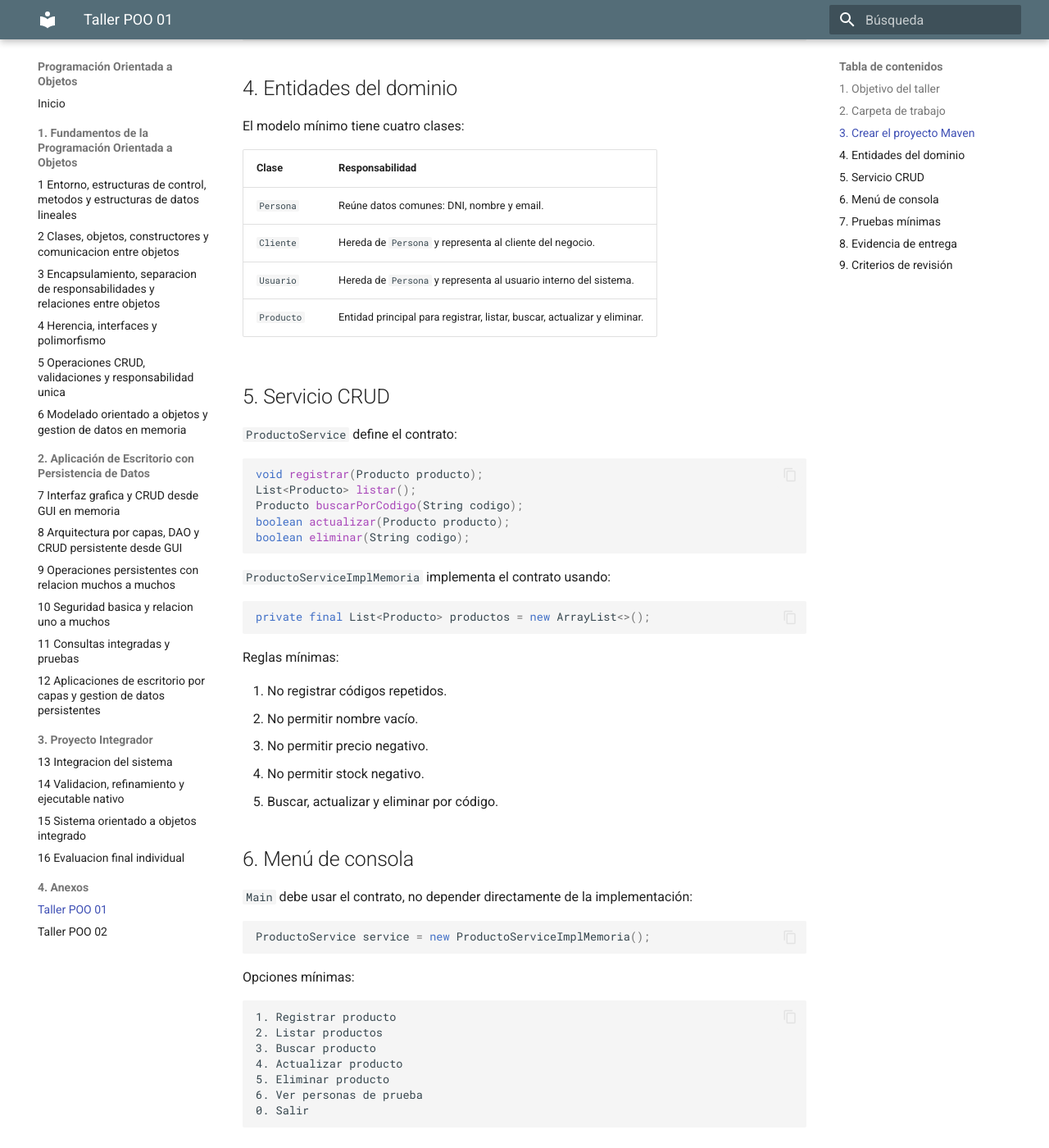
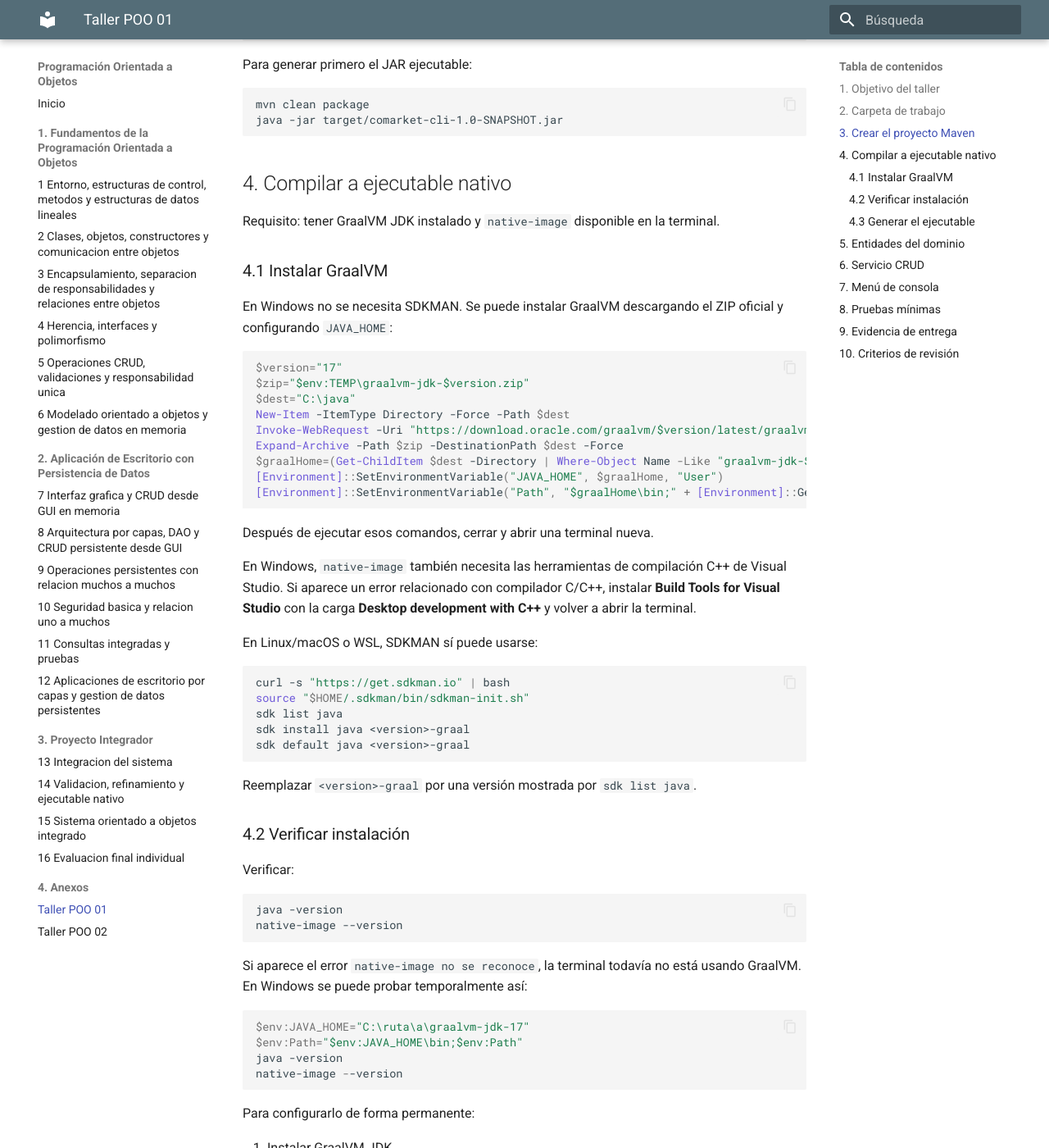
Before and after one commit to 262poo/comarket, an MkDocs documentation site: the page built from docs/POOTaller01.md, in a window 1280 px wide and 1400 px high, scrolled down 1461 px. Shown: the whole window at 82% size. Built offline with MkDocs 1.6.1 and Material for MkDocs 9.7.7, drawn with Linux system fonts in a browser that asks for light colours; some of the changed text lies outside the part shown.

Commit message:
first commit

````diff
--- a/docs/POOTaller01.md
+++ b/docs/POOTaller01.md
@@ -76,7 +76,96 @@ mvn compile
 mvn exec:java
 ```
 
-## 4. Entidades del dominio
+Para generar primero el JAR ejecutable:
+
+```bash
+mvn clean package
+java -jar target/comarket-cli-1.0-SNAPSHOT.jar
+```
+
+## 4. Compilar a ejecutable nativo
+
+Requisito: tener GraalVM JDK instalado y `native-image` disponible en la terminal.
+
+### 4.1 Instalar GraalVM
+
+En Windows no se necesita SDKMAN. Se puede instalar GraalVM descargando el ZIP oficial y configurando `JAVA_HOME`:
+
+```powershell
+$version="17"
+$zip="$env:TEMP\graalvm-jdk-$version.zip"
+$dest="C:\java"
+New-Item -ItemType Directory -Force -Path $dest
+Invoke-WebRequest -Uri "https://download.oracle.com/graalvm/$version/latest/graalvm-jdk-$version`_windows-x64_bin.zip" -OutFile $zip
+Expand-Archive -Path $zip -DestinationPath $dest -Force
+$graalHome=(Get-ChildItem $dest -Directory | Where-Object Name -Like "graalvm-jdk-$version*").FullName
+[Environment]::SetEnvironmentVariable("JAVA_HOME", $graalHome, "User")
+[Environment]::SetEnvironmentVariable("Path", "$graalHome\bin;" + [Environment]::GetEnvironmentVariable("Path", "User"), "User")
+```
+
+Después de ejecutar esos comandos, cerrar y abrir una terminal nueva.
+
+En Windows, `native-image` también necesita las herramientas de compilación C++ de Visual Studio. Si aparece un error relacionado con compilador C/C++, instalar **Build Tools for Visual Studio** con la carga **Desktop development with C++** y volver a abrir la terminal.
+
+En Linux/macOS o WSL, SDKMAN sí puede usarse:
+
+```bash
+curl -s "https://get.sdkman.io" | bash
+source "$HOME/.sdkman/bin/sdkman-init.sh"
+sdk list java
+sdk install java <version>-graal
+sdk default java <version>-graal
+```
+
+Reemplazar `<version>-graal` por una versión mostrada por `sdk list java`.
+
+### 4.2 Verificar instalación
+
+Verificar:
+
+```bash
+java -version
+native-image --version
+```
+
+Si aparece el error `native-image no se reconoce`, la terminal todavía no está usando GraalVM. En Windows se puede probar temporalmente así:
+
+```powershell
+$env:JAVA_HOME="C:\ruta\a\graalvm-jdk-17"
+$env:Path="$env:JAVA_HOME\bin;$env:Path"
+java -version
+native-image --version
+```
+
+Para configurarlo de forma permanente:
+
+1. Instalar GraalVM JDK.
+2. Crear o actualizar la variable `JAVA_HOME` con la ruta de GraalVM.
+3. Agregar `%JAVA_HOME%\bin` al inicio de `Path`.
+4. Cerrar y abrir una terminal nueva.
+5. Ejecutar nuevamente `native-image --version`.
+
+### 4.3 Generar el ejecutable
+
+Generar el ejecutable nativo desde `comarket-cli`:
+
+```bash
+native-image -jar target/comarket-cli-1.0-SNAPSHOT.jar comarket-cli
+```
+
+Ejecutar en Windows:
+
+```bash
+.\comarket-cli.exe
+```
+
+Ejecutar en Linux/macOS:
+
+```bash
+./comarket-cli
+```
+
+## 5. Entidades del dominio
 
 El modelo mínimo tiene cuatro clases:
 
@@ -87,7 +176,7 @@ El modelo mínimo tiene cuatro clases:
 | `Usuario` | Hereda de `Persona` y representa al usuario interno del sistema. |
 | `Producto` | Entidad principal para registrar, listar, buscar, actualizar y eliminar. |
 
-## 5. Servicio CRUD
+## 6. Servicio CRUD
 
 `ProductoService` define el contrato:
 
@@ -113,7 +202,7 @@ Reglas mínimas:
 4. No permitir stock negativo.
 5. Buscar, actualizar y eliminar por código.
 
-## 6. Menú de consola
+## 7. Menú de consola
 
 `Main` debe usar el contrato, no depender directamente de la implementación:
 
@@ -171,7 +260,7 @@ Nombre sugerido:
 Taller01_Equipo##_ApellidoNombre.pdf
 ```
 
-## 9. Criterios de revisión
+## 10. Criterios de revisión
 
 | Criterio | Logro esperado |
 |---|---|
````
Also changed, not shown: other parts of docs/POOTaller01.md (+2 -2 lines), comarket-cli/README.md (+79 -0 lines), 1 other file.
